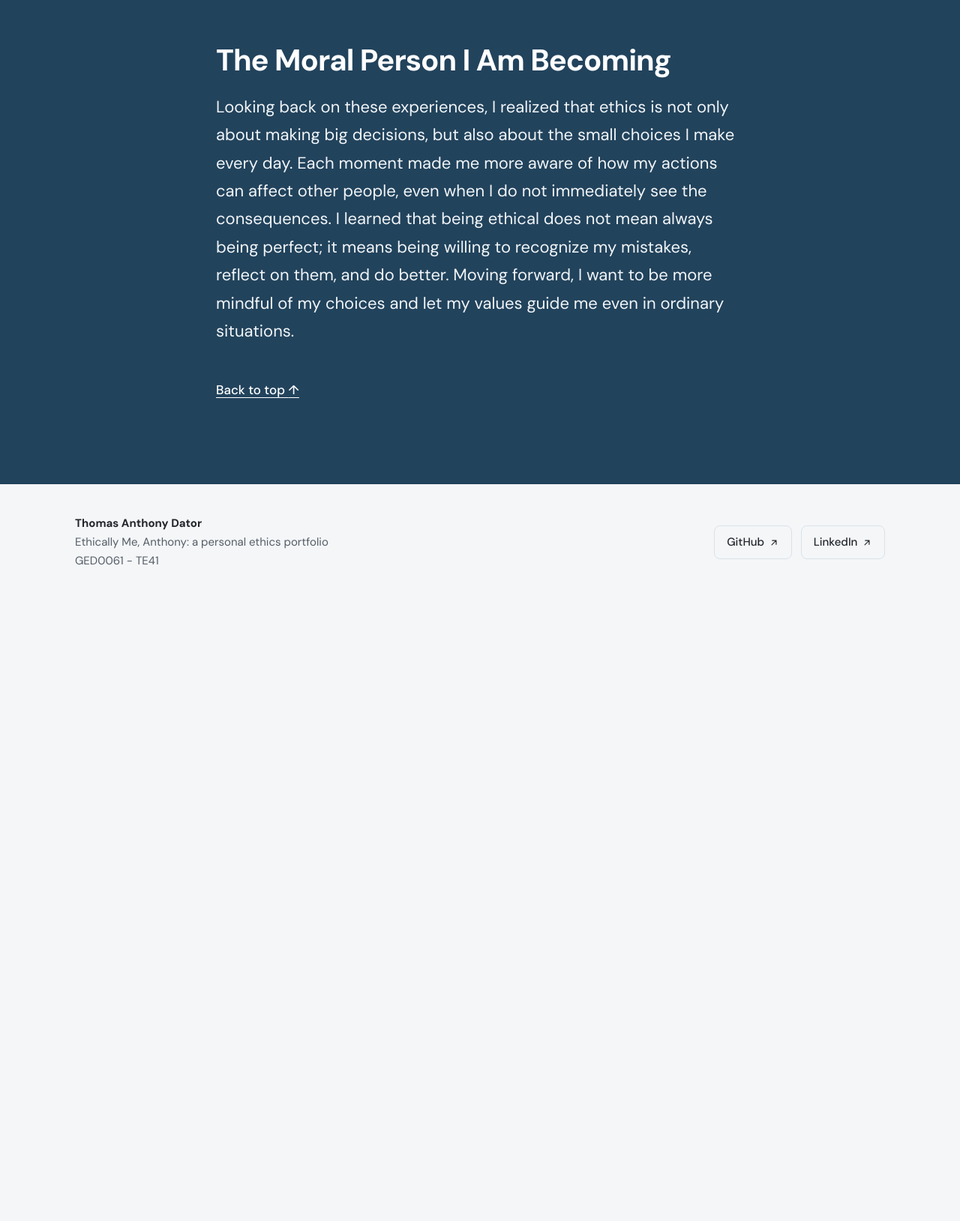
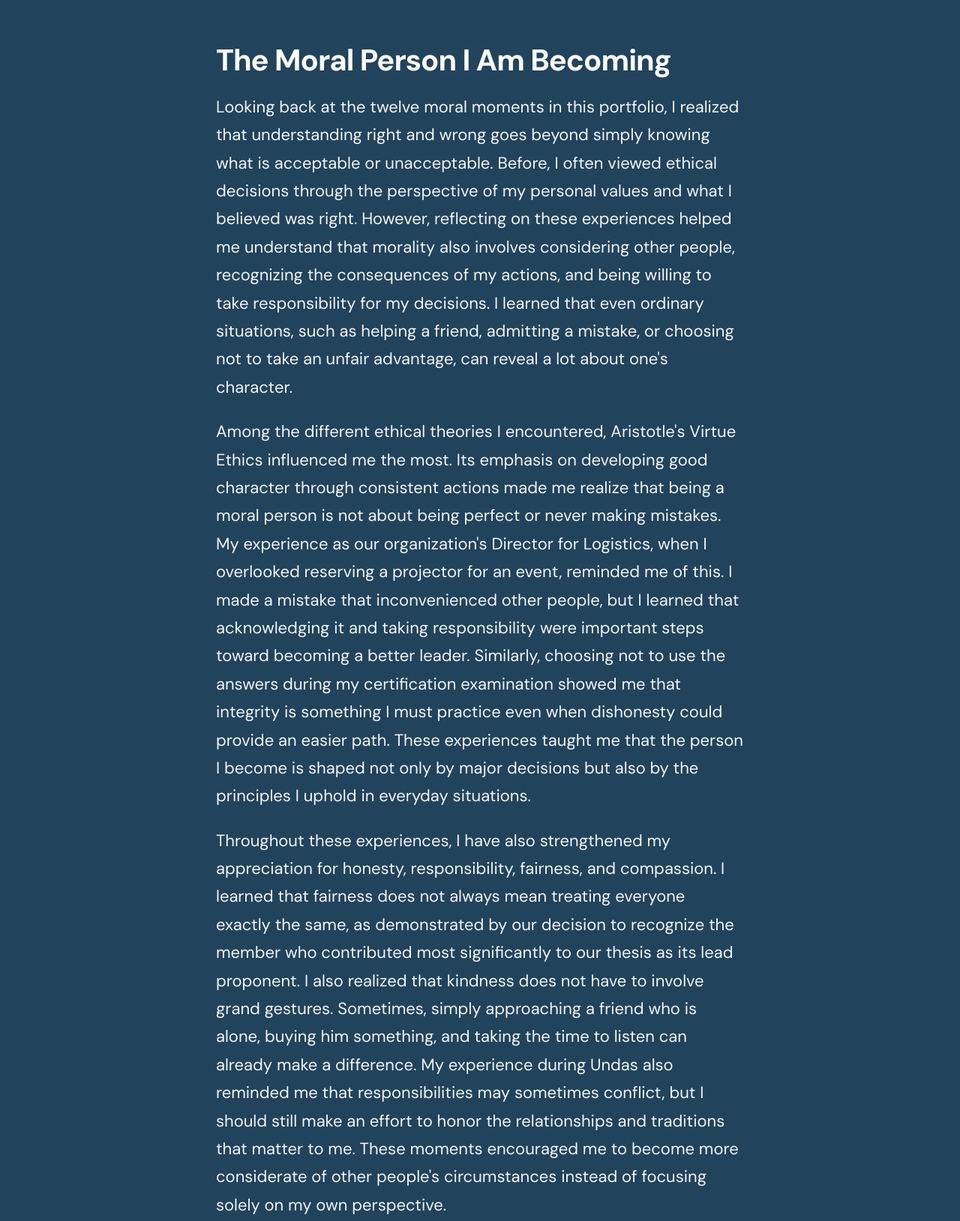
Before and after one commit to tkmants/ethically-me, a plain HTML site: page index.html in a window 1280 px wide. Shown: the part 4420-6049 px from the top of the page at 75% size. Before the commit the page ends 5221 px from the top, so only its background shows below. Drawn offline with Linux system fonts and the light colour scheme.

Commit message:
feat: expand final moral reflection

```diff
--- a/index.html
+++ b/index.html
@@ -346,9 +346,85 @@
       <div class="container">
         <div class="growth-inner">
           <h2 class="section-title" id="growth-title">The Moral Person I Am Becoming</h2>
-          <div class="growth-text">
-            <p>Looking back on these experiences, I realized that ethics is not only about making big decisions, but also about the small choices I make every day. Each moment made me more aware of how my actions can affect other people, even when I do not immediately see the consequences. I learned that being ethical does not mean always being perfect; it means being willing to recognize my mistakes, reflect on them, and do better. Moving forward, I want to be more mindful of my choices and let my values guide me even in ordinary situations.</p>
-          </div>
+            <div class="growth-text">
+              <p>
+                Looking back at the twelve moral moments in this portfolio, I realized
+                that understanding right and wrong goes beyond simply knowing what is
+                acceptable or unacceptable. Before, I often viewed ethical decisions
+                through the perspective of my personal values and what I believed was
+                right. However, reflecting on these experiences helped me understand
+                that morality also involves considering other people, recognizing the
+                consequences of my actions, and being willing to take responsibility
+                for my decisions. I learned that even ordinary situations, such as
+                helping a friend, admitting a mistake, or choosing not to take an
+                unfair advantage, can reveal a lot about one's character.
+              </p>
+
+              <p>
+                Among the different ethical theories I encountered, Aristotle's
+                Virtue Ethics influenced me the most. Its emphasis on developing good
+                character through consistent actions made me realize that being a
+                moral person is not about being perfect or never making mistakes.
+                My experience as our organization's Director for Logistics, when I
+                overlooked reserving a projector for an event, reminded me of this.
+                I made a mistake that inconvenienced other people, but I learned that
+                acknowledging it and taking responsibility were important steps
+                toward becoming a better leader. Similarly, choosing not to use the
+                answers during my certification examination showed me that integrity
+                is something I must practice even when dishonesty could provide an
+                easier path. These experiences taught me that the person I become is
+                shaped not only by major decisions but also by the principles I uphold
+                in everyday situations.
+              </p>
+
+              <p>
+                Throughout these experiences, I have also strengthened my appreciation
+                for honesty, responsibility, fairness, and compassion. I learned that
+                fairness does not always mean treating everyone exactly the same, as
+                demonstrated by our decision to recognize the member who contributed
+                most significantly to our thesis as its lead proponent. I also realized
+                that kindness does not have to involve grand gestures. Sometimes,
+                simply approaching a friend who is alone, buying him something, and
+                taking the time to listen can already make a difference. My experience
+                during Undas also reminded me that responsibilities may sometimes
+                conflict, but I should still make an effort to honor the relationships
+                and traditions that matter to me. These moments encouraged me to
+                become more considerate of other people's circumstances instead of
+                focusing solely on my own perspective.
+              </p>
+
+              <p>
+                As a Computer Engineering student and a future engineer, I know that
+                these lessons will extend beyond my personal life. My future profession
+                will involve making decisions that may affect other people, whether
+                through the systems I develop, the responsibilities I take on, or the
+                people I work with. Technical knowledge and competence are important,
+                but they must be accompanied by honesty, accountability, fairness,
+                and concern for public welfare. I want to become an engineer who does
+                not compromise integrity for convenience, who gives credit where it
+                is deserved, who takes responsibility for mistakes, and who considers
+                the people affected by every decision. I also understand that ethical
+                growth is continuous. There will always be situations that challenge
+                my principles, and I may not always make the best decision immediately.
+                What matters is my willingness to reflect, learn, and improve.
+              </p>
+
+              <p>
+                Ultimately, this portfolio has reminded me that becoming a moral
+                person is an ongoing journey rather than a destination. I may not
+                always have the perfect answer to every ethical dilemma, but I can
+                choose to approach each situation with honesty, empathy, humility,
+                and responsibility.
+              </p>
+
+              <p>
+                As a moral person, I commit myself to doing what is right even when
+                it is difficult, treating others with fairness and compassion,
+                taking responsibility for my actions, and continuously striving
+                to become someone whose principles are reflected not only in my
+                words but also in my decisions and actions.
+              </p>
+            </div>
           <a class="back-to-top" href="#home">Back to top <span aria-hidden="true">↑</span></a>
         </div>
       </div>
```
